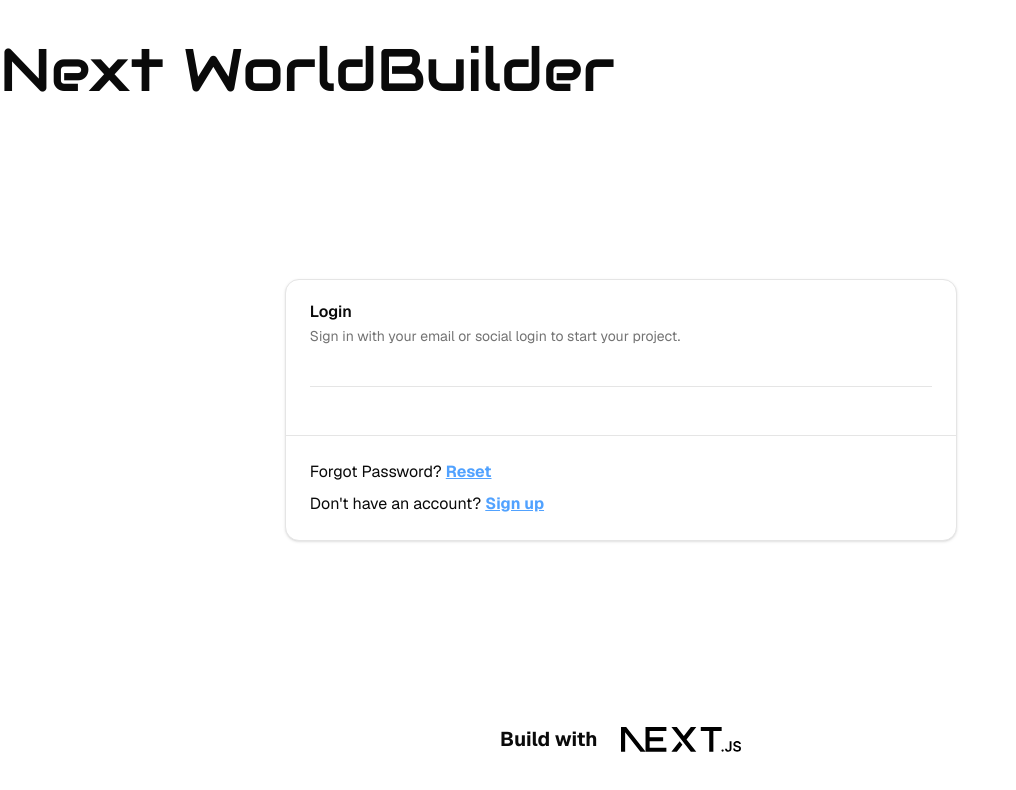
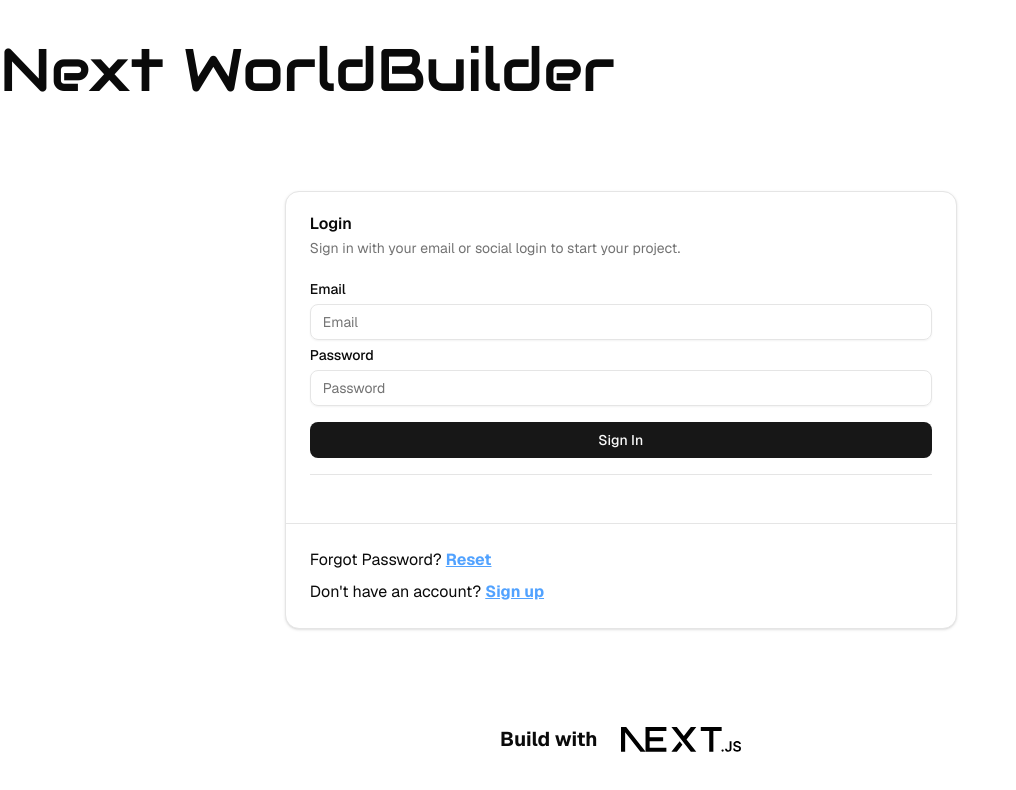
Before and after one commit to vchu22/next-worldbuilder, a Next.js app: page /auth/login in a window 1280 px wide. Shown: the top 790 px of the page, without its empty margins (0-1016 px from the left). Built offline with nearby package versions, Linux system fonts and the light colour scheme.

Commit message:
add code to log in with credentials using BetterAuth

```diff
--- /dev/null
+++ b/app/api/auth/signin/route.ts
@@ -0,0 +1,31 @@
+import { authClient } from "@/lib/auth-client";
+
+export async function POST(req: Request) {
+    const { email, password, callbackURL } = await req.json();
+
+    try {
+        const { data, error } = await authClient.signIn.email(
+            {
+                email,
+                password,
+                callbackURL, // Optional: where to go after login
+            },
+            {
+                onRequest: () => {},
+                onSuccess: () => {},
+                onError: (ctx) => {
+                    console.error(ctx.error.message);
+                },
+            }
+        );
+
+        if (error) {
+            return new Response(JSON.stringify({ error: error.message }), { status: 400 });
+        }
+
+        return new Response(JSON.stringify({ data }), { status: 200 });
+    } catch (err) {
+        // @ts-expect-error
+        return new Response(JSON.stringify({ error: err.message }), { status: 500 });
+    }
+}
--- a/app/auth/login/credentials-form.tsx
+++ b/app/auth/login/credentials-form.tsx
@@ -1,37 +1,64 @@
-import { redirect } from "next/navigation"
+"use client";
+import { useState } from "react";
+import { useRouter } from "next/navigation";
 import { Button, Input, Label } from "@/components/ui"
-import { signIn } from "@/lib/auth-client";
 
 const CredentialsForm = ({ signin_error_url }: { signin_error_url: string }) => {
-    return <div></div>
-    // return (
-    //     <form className="grid grid-rows-1 gap-2"
-    //         action={async (formData) => {
-    //             "use server"
-    //             try {
-    //                 await signIn("credentials", formData, {
-    //                     redirectTo: "/dashboard",
-    //                 })
-    //             } catch (error) {
-    //                 if (error instanceof AuthError) {
-    //                     return redirect(`${signin_error_url}?error=${error.type}`)
-    //                 }
-    //                 throw error
-    //             }
-    //         }}
-    //     >
-    //         <Label htmlFor="email" className="block">
-    //             Email
-    //         </Label>
-    //         <Input type="email" placeholder="Email" id="email"></Input>
-    //         <Label htmlFor="password" className="block">
-    //             Password
-    //         </Label>
-    //         <Input type="password" placeholder="Password" id="password"></Input>
-    //
-    //         <Button className="mt-2" type="submit">Sign In</Button>
-    //     </form>
-    // )
+    const router = useRouter();
+
+    const [formData, setFormData] = useState({
+        email: "",
+        password: "",
+        callbackURL: "/dashboard", // Adjust as needed
+    });
+
+    const [error, setError] = useState("");
+
+    const handleChange = (e: React.ChangeEvent<HTMLInputElement>) => {
+        const { name, value } = e.target;
+        setFormData((prev) => ({ ...prev, [name]: value }));
+    };
+
+    const handleSubmit = async (e: React.FormEvent) => {
+        e.preventDefault();
+        setError("");
+
+        const res = await fetch("/api/auth/signin", {
+            method: "POST",
+            body: JSON.stringify(formData),
+        });
+
+        const result = await res.json();
+
+        if (res.ok) {
+            router.push(formData.callbackURL);
+        } else {
+            setError(result.error || "Something went wrong.");
+        }
+    };
+
+    return (
+        <form onSubmit={handleSubmit} className="grid grid-rows-1 gap-2">
+            {error && <p style={{ color: "red" }}>{error}</p>}
+            <Label htmlFor="email" className="block">
+                Email
+            </Label>
+            <Input
+                type="email" name="email"
+                value={formData.email} onChange={handleChange}
+                placeholder="Email" required
+            />
+            <Label htmlFor="password" className="block">
+                Password
+            </Label>
+            <Input
+                type="password" name="password"
+                value={formData.password} onChange={handleChange}
+                placeholder="Password" required
+            />
+            <Button className="mt-2" type="submit">Sign In</Button>
+        </form>
+    )
 }
 
 export default CredentialsForm;
```
